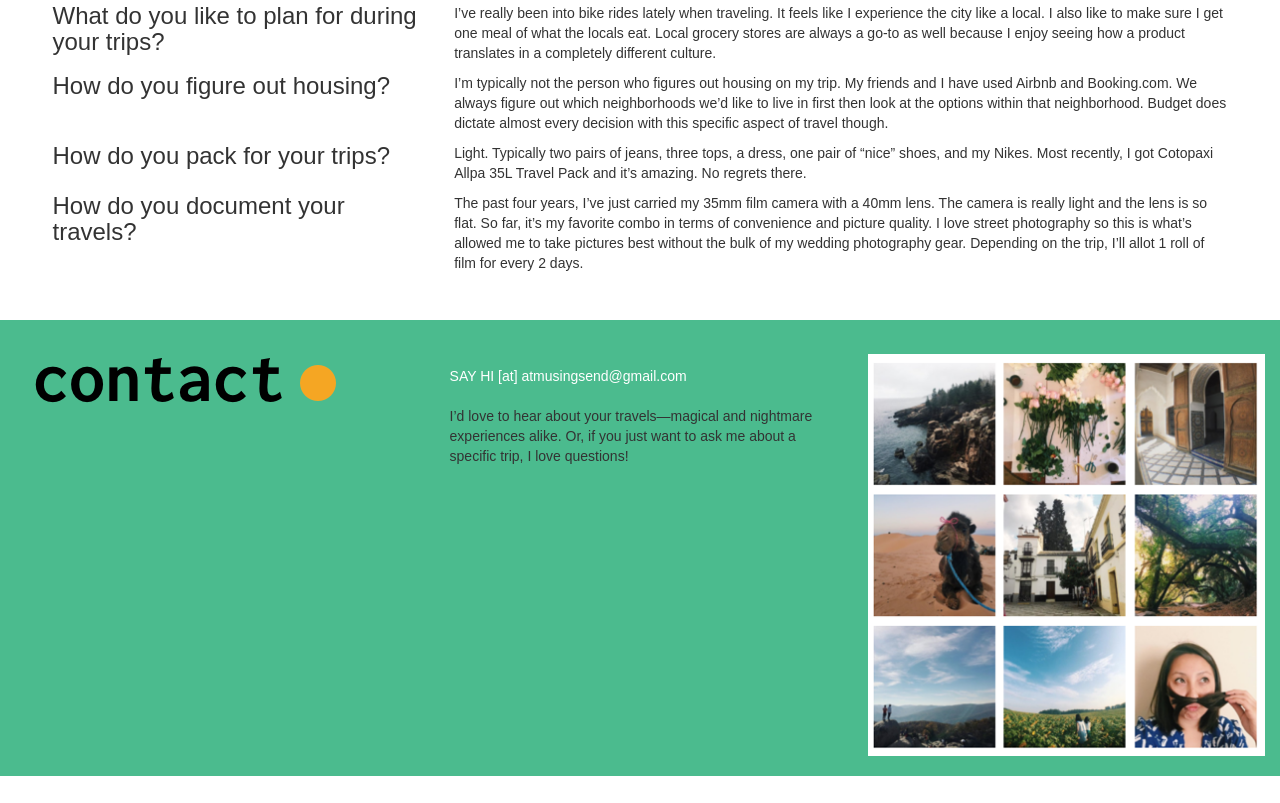
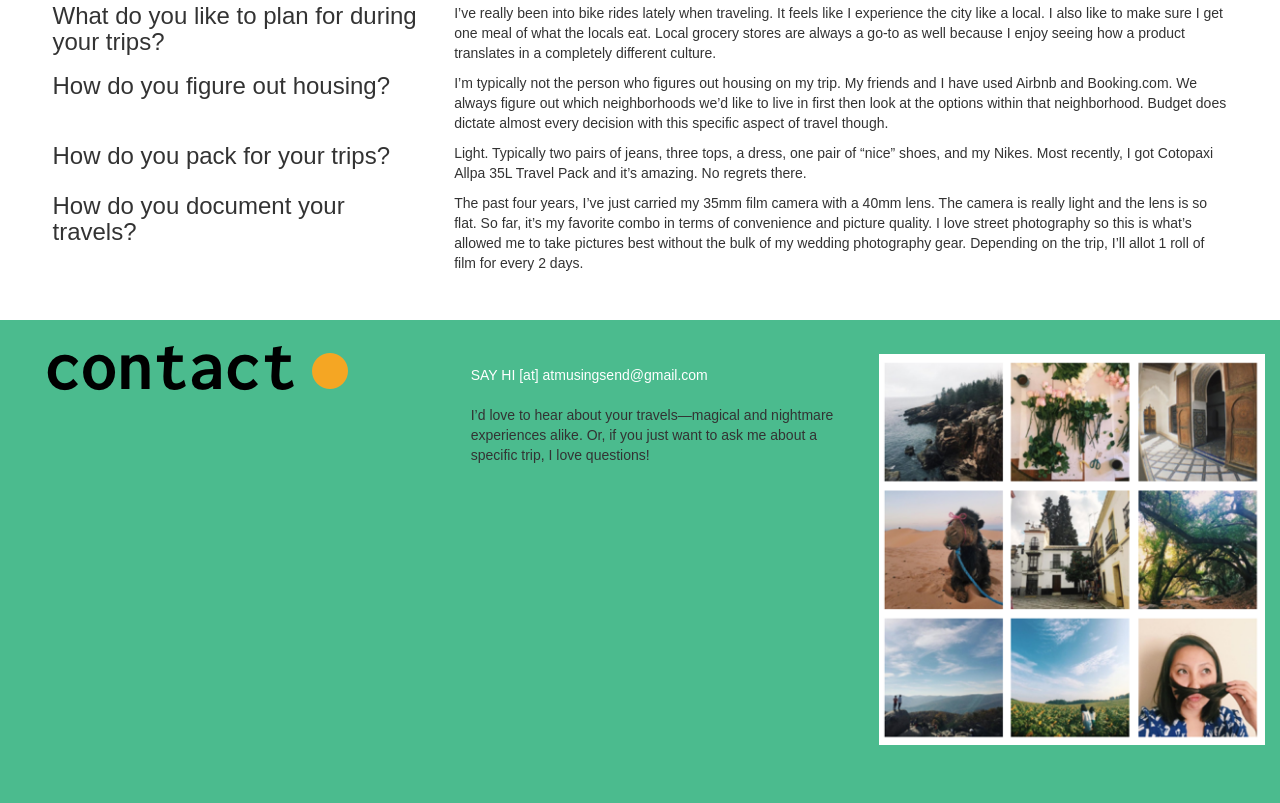
Before and after one commit to daphnetan/a6-daphstravels, a plain HTML site: page index.html in a window 1280 px wide. Shown: the part 1835-2638 px from the top of the page. Before the commit the page ends 2611 px from the top, so only its background shows below. Drawn offline with nearby package versions, Linux system fonts and the light colour scheme.

Commit message:
Add files via upload

```diff
--- a/style.css
+++ b/style.css
@@ -13,9 +13,8 @@
 @media (max-width: 978px) {
 
     body {
-      padding-top: 10%; /*shift content down to account for fixed navigation in mobile view*/
+        padding-top: 10%; /*shift content down to account for fixed navigation in mobile view*/
     }
-
 }
 
 /* body and columns*/
@@ -208,6 +207,10 @@ h3, h4, ul, p {
     text-decoration: underline;
 }
 
+#faqs p:hover {
+    text-decoration: underline;
+}
+
 .faqheader{
     padding: 3% 0 0 2%;
 }
@@ -227,14 +230,9 @@ h3, h4, ul, p {
 
 /*contact*/
 #contact {
-    padding-bottom: 2%;
     background-color: #4BBB8E;
-    padding: 2% 0 0 0;
+    padding: 2% 0px 3% 2.5%;
     width: 100%;
-}
-
-.contactheader {
-    padding: 3% 0 0 5%;
 }
 
 #contactdetails {
@@ -254,6 +252,7 @@ h3, h4, ul, p {
 .insta {
     margin: 2% 2% 5% 0;
 }
+
 /*destination page*/
 #chosen-destination{
     margin-top: 10%;
```
